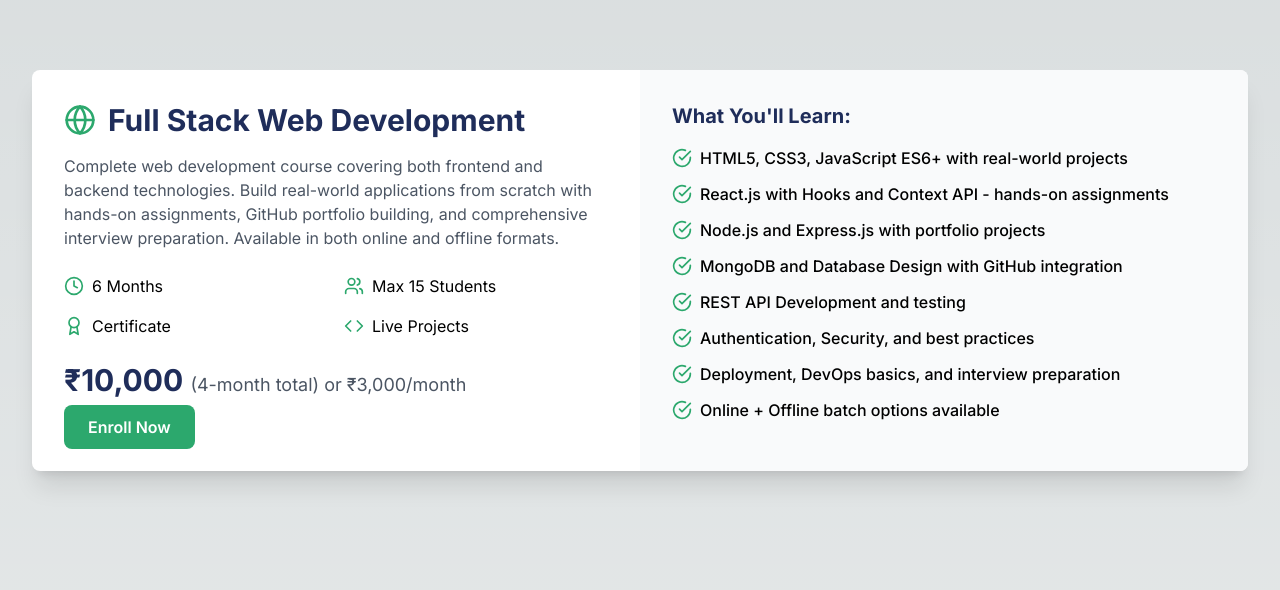
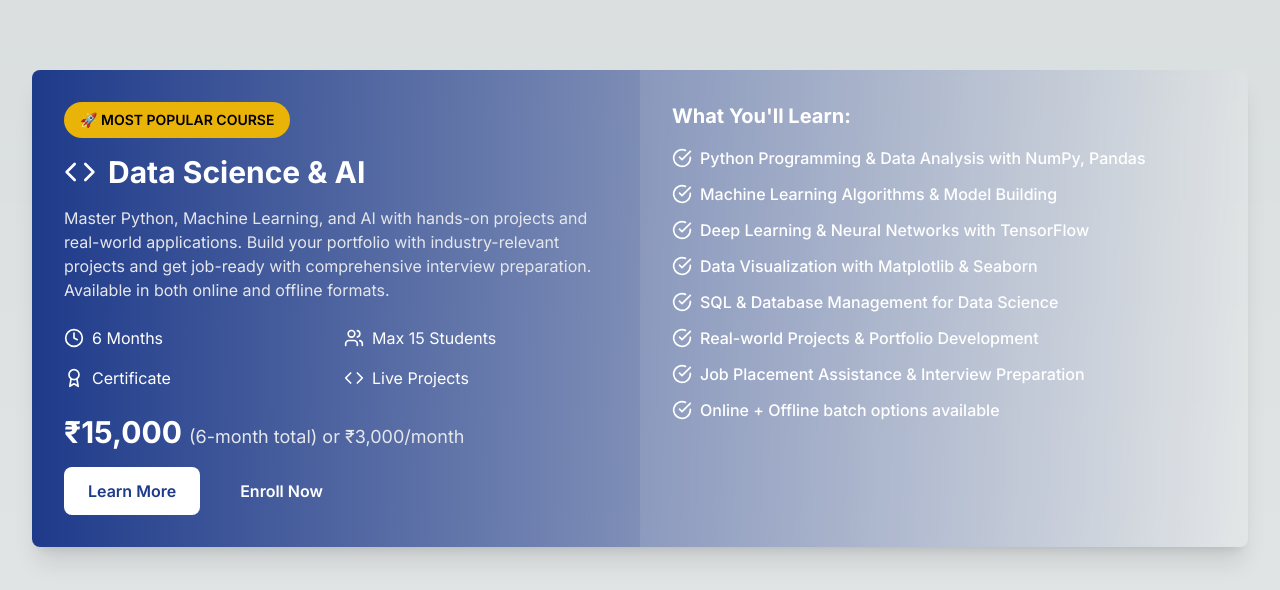
Before and after one commit to ayushdarmoraa/doon-coding-academy, a Next.js app: page /courses in a window 1280 px wide. Shown: the part 362-952 px from the top of the page. Built offline with nearby package versions, Linux system fonts and the light colour scheme; no server answers.

Commit message:
feat: Feature Data Science course prominently on /courses page

```diff
--- a/app/courses/page.tsx
+++ b/app/courses/page.tsx
@@ -40,6 +40,57 @@ const Courses = () => {
 
       <section className="py-20">
         <div className="max-w-7xl mx-auto px-4 sm:px-6 lg:px-8">
+          {/* Featured Course - Data Science */}
+          <div className="bg-gradient-to-r from-blue-900 to-green-600 rounded-lg shadow-xl overflow-hidden mb-12 text-white">
+            <div className="flex flex-col md:flex-row">
+              <div className="md:w-1/2 p-8">
+                <div className="inline-block bg-yellow-500 text-black px-4 py-2 rounded-full text-sm font-semibold mb-4">
+                  🚀 MOST POPULAR COURSE
+                </div>
+                <div className="flex items-center mb-4">
+                  <Code className="w-8 h-8 text-white mr-3" />
+                  <h2 className="text-3xl font-bold text-white">Data Science & AI</h2>
+                </div>
+                <p className="text-gray-200 mb-6">
+                  Master Python, Machine Learning, and AI with hands-on projects and real-world applications.
+                  Build your portfolio with industry-relevant projects and get job-ready with comprehensive
+                  interview preparation. Available in both online and offline formats.
+                </p>
+                <div className="grid grid-cols-2 gap-4 mb-6">
+                  <div className="flex items-center"><Clock className="w-5 h-5 text-white mr-2" /><span>6 Months</span></div>
+                  <div className="flex items-center"><Users className="w-5 h-5 text-white mr-2" /><span>Max 15 Students</span></div>
+                  <div className="flex items-center"><Award className="w-5 h-5 text-white mr-2" /><span>Certificate</span></div>
+                  <div className="flex items-center"><Code className="w-5 h-5 text-white mr-2" /><span>Live Projects</span></div>
+                </div>
+                <div className="text-3xl font-bold text-white mb-4">
+                  ₹15,000 <span className="text-lg font-normal text-gray-200">(6-month total) or ₹3,000/month</span>
+                </div>
+                <div className="flex gap-4">
+                  <Link href="/courses/data-science" className="bg-white text-blue-900 px-6 py-3 rounded-lg font-semibold hover:bg-gray-100 transition-colors">
+                    Learn More
+                  </Link>
+                  <Link href="/enroll" className="bg-green-600 hover:bg-green-700 text-white px-6 py-3 rounded-lg font-semibold transition-colors">
+                    Enroll Now
+                  </Link>
+                </div>
+              </div>
+              <div className="md:w-1/2 p-8 bg-white/10 backdrop-blur-sm">
+                <h3 className="text-xl font-bold text-white mb-4">What You'll Learn:</h3>
+                <ul className="space-y-3">
+                  <li className="flex items-start"><CheckCircle className="w-5 h-5 text-green-400 mr-2 mt-0.5" /><span className="text-white font-medium text-base">Python Programming & Data Analysis with NumPy, Pandas</span></li>
+                  <li className="flex items-start"><CheckCircle className="w-5 h-5 text-green-400 mr-2 mt-0.5" /><span className="text-white font-medium text-base">Machine Learning Algorithms & Model Building</span></li>
+                  <li className="flex items-start"><CheckCircle className="w-5 h-5 text-green-400 mr-2 mt-0.5" /><span className="text-white font-medium text-base">Deep Learning & Neural Networks with TensorFlow</span></li>
+                  <li className="flex items-start"><CheckCircle className="w-5 h-5 text-green-400 mr-2 mt-0.5" /><span className="text-white font-medium text-base">Data Visualization with Matplotlib & Seaborn</span></li>
+                  <li className="flex items-start"><CheckCircle className="w-5 h-5 text-green-400 mr-2 mt-0.5" /><span className="text-white font-medium text-base">SQL & Database Management for Data Science</span></li>
+                  <li className="flex items-start"><CheckCircle className="w-5 h-5 text-green-400 mr-2 mt-0.5" /><span className="text-white font-medium text-base">Real-world Projects & Portfolio Development</span></li>
+                  <li className="flex items-start"><CheckCircle className="w-5 h-5 text-green-400 mr-2 mt-0.5" /><span className="text-white font-medium text-base">Job Placement Assistance & Interview Preparation</span></li>
+                  <li className="flex items-start"><CheckCircle className="w-5 h-5 text-green-400 mr-2 mt-0.5" /><span className="text-white font-medium text-base">Online + Offline batch options available</span></li>
+                </ul>
+              </div>
+            </div>
+          </div>
+
+          {/* Full Stack Course */}
           <div className="bg-white rounded-lg shadow-xl overflow-hidden mb-12">
             <div className="flex flex-col md:flex-row">
               <div className="md:w-1/2 p-8">
```
